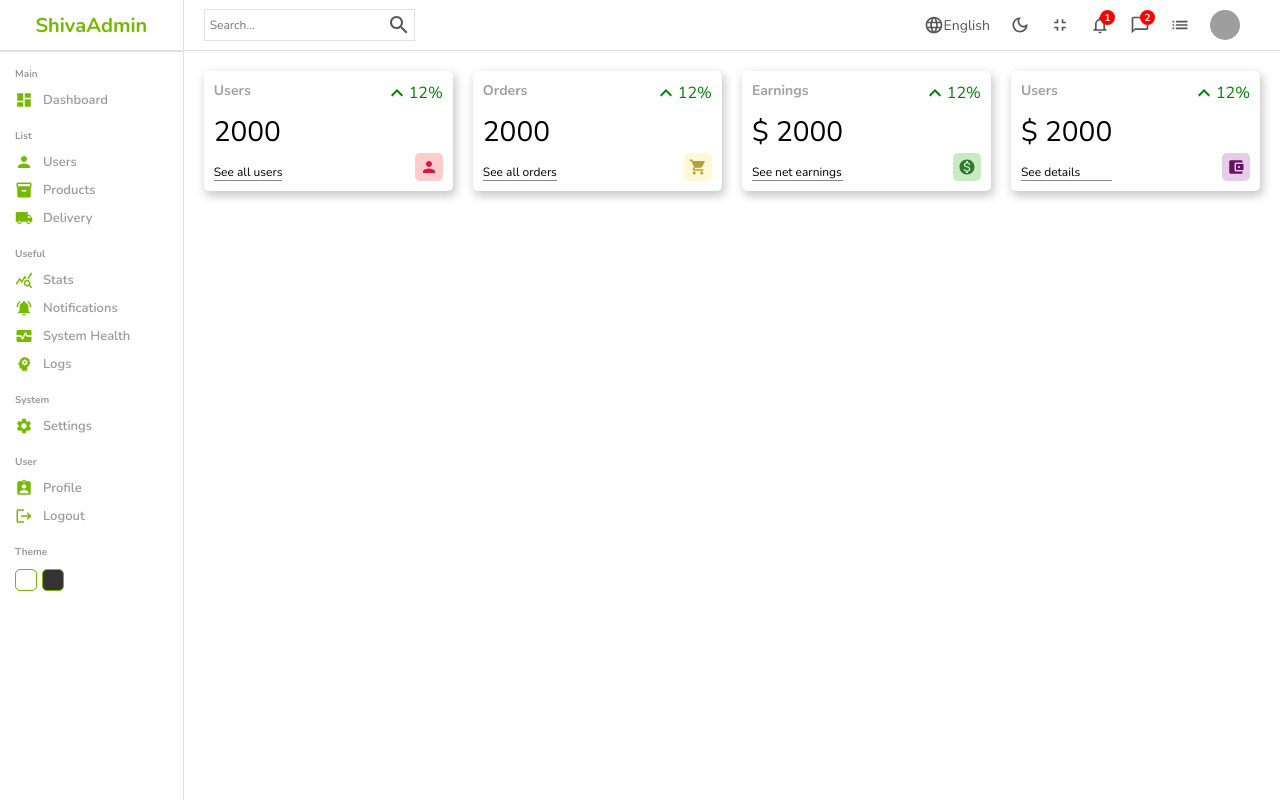
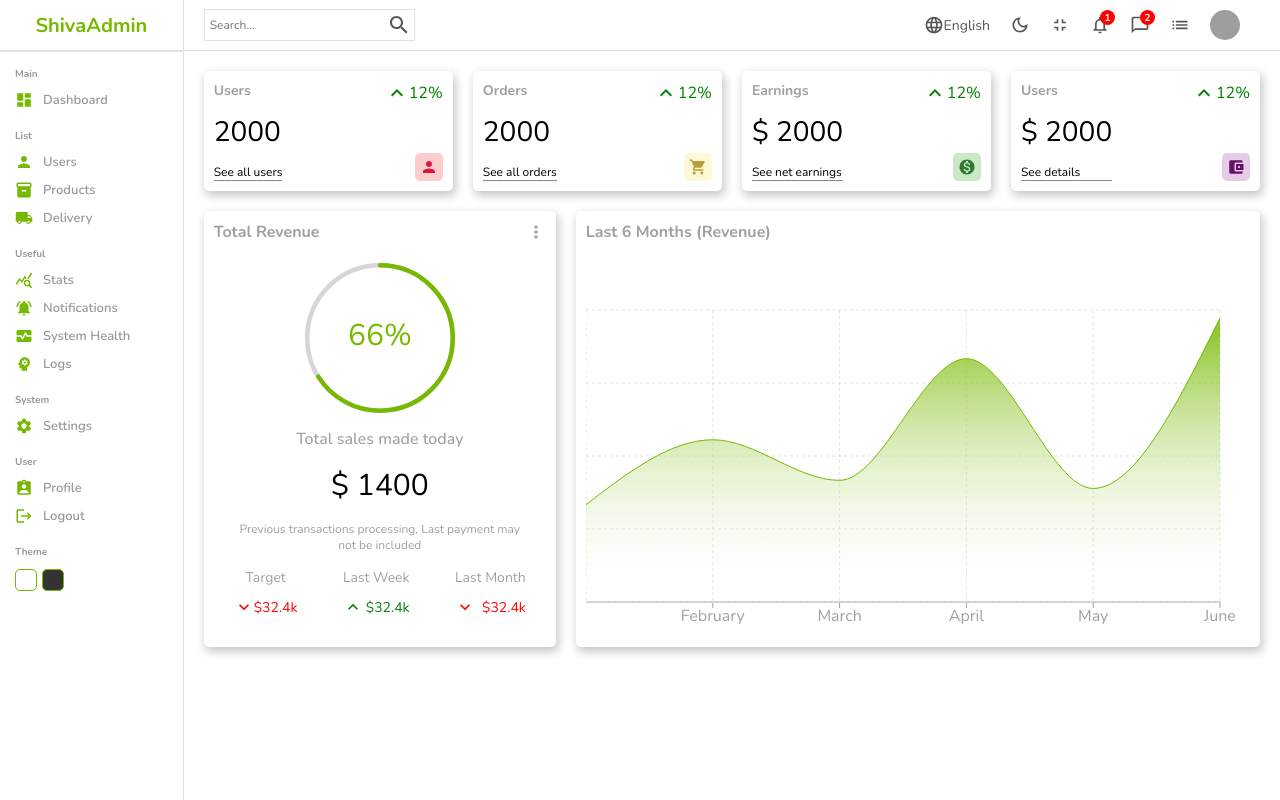
Before and after one commit to Shivanand0297/react-admin-dashboard, a React (Create React App) app: page / in a window 1280 px wide. Built offline with nearby package versions, Linux system fonts and the light colour scheme; grey boxes are pictures that could not be loaded.

Commit message:
done with chart component

```diff
--- a/package.json
+++ b/package.json
@@ -11,9 +11,11 @@
     "@testing-library/react": "^13.4.0",
     "@testing-library/user-event": "^13.5.0",
     "react": "^18.2.0",
+    "react-circular-progressbar": "^2.1.0",
     "react-dom": "^18.2.0",
     "react-router-dom": "^6.8.0",
     "react-scripts": "5.0.1",
+    "recharts": "^2.3.2",
     "sass": "^1.58.0",
     "web-vitals": "^2.1.4"
   },
--- /dev/null
+++ b/src/components/chart/Chart.jsx
@@ -0,0 +1,66 @@
+import {
+  AreaChart,
+  Area,
+  XAxis,
+  YAxis,
+  CartesianGrid,
+  Tooltip,
+  ResponsiveContainer,
+} from "recharts";
+import "./chart.scss";
+
+const data = [
+  { name: "January",
+    Total: 1200
+  },
+  { name: "February",
+    Total: 2000
+  },
+  { name: "March",
+    Total: 1500
+  },
+  { name: "April",
+    Total: 3000
+  },
+  { name: "May",
+    Total: 1400
+  },
+  { name: "June",
+    Total: 3500
+  },
+];
+
+const Chart = () => {
+  return (
+    <div className="chart">
+      <h1 class="title">Last 6 Months (Revenue)</h1>
+      <ResponsiveContainer width="100%" aspect={2/1} >
+        <AreaChart
+          width={730}
+          height={250}
+          data={data}
+          margin={{ top: 10, right: 30, left: 0, bottom: 0 }}
+          >
+          <defs>
+            <linearGradient id="total" x1="0" y1="0" x2="0" y2="1">
+              <stop offset="5%" stopColor="#76b900" stopOpacity={0.8} />
+              <stop offset="95%" stopColor="#f3f9e8" stopOpacity={0} />
+            </linearGradient>
+          </defs>
+          <XAxis dataKey="name" stroke="#a0a0a0" />
+          <CartesianGrid strokeDasharray="3 3" className="chartGrid" /> {/* will change in the dark mode */}
+          <Tooltip />
+          <Area
+            type="monotone"
+            dataKey="Total"
+            stroke="#76b900"
+            fillOpacity={1}
+            fill="url(#total)"
+            />
+        </AreaChart>
+      </ResponsiveContainer>
+    </div>
+  );
+};
+
+export default Chart;
--- /dev/null
+++ b/src/components/chart/chart.scss
@@ -0,0 +1,20 @@
+.chart{
+  flex: 4;
+  box-shadow: 2px 4px 10px 1px rgba(201, 201, 201, 047);
+  padding: 10px;
+  border-radius: 5px;
+  align-self: normal;
+
+  .title{
+      color: var(--gray-color);
+      font-size: 16px;
+      font-weight: bold;
+      margin-bottom: 57px;
+    }
+
+  .chartGrid{
+    stroke: #e4e1e1;
+  }
+
+
+}
--- /dev/null
+++ b/src/components/featured/Featured.jsx
@@ -0,0 +1,51 @@
+import { KeyboardArrowDown, KeyboardArrowUp, MoreVert } from "@mui/icons-material"
+import { buildStyles, CircularProgressbar } from 'react-circular-progressbar';
+import 'react-circular-progressbar/dist/styles.css';
+import "./featured.scss"
+
+const Featured = () => {
+  return (
+    <div className="featured" >
+      <div class="top">
+        <h1 class="title">Total Revenue</h1>
+        <MoreVert fontSize="small" />
+      </div>
+      <div class="bottom">
+        <div class="progressBar">
+          <CircularProgressbar value={66} text={`66%`} strokeWidth={3} styles={ buildStyles({
+            pathColor: "#76b900",
+            textColor: "#76b900"
+          })} />
+        </div>
+        <p class="title">Total sales made today</p>
+        <p class="amount">$ 1400</p>
+        <p class="desc">Previous transactions processing, Last payment may not be included</p>
+        <div class="summary">
+          <div class="item">
+            <div class="itemTitle">Target</div>
+            <div class="itemResult negative">
+              <KeyboardArrowDown fontSize="small" />
+              <div class="resultAmount">$32.4k</div>
+            </div>
+          </div>
+          <div class="item">
+            <div class="itemTitle">Last Week</div>
+            <div class="itemResult positive">
+              <KeyboardArrowUp fontSize="small" />
+              <div class="resultAmount">$32.4k</div>
+            </div>
+          </div>
+          <div class="item">
+            <div class="itemTitle">Last Month</div>
+            <div class="itemResult negative">
+              <KeyboardArrowDown fontSize="small" />
+              <div class="resultAmount">$32.4k</div>
+            </div>
+          </div>
+        </div>
+      </div>
+    </div>
+  )
+}
+
+export default Featured
--- /dev/null
+++ b/src/components/featured/featured.scss
@@ -0,0 +1,83 @@
+.featured{
+  flex: 2;
+  box-shadow: 2px 4px 10px 1px rgba(201, 201, 201, 047);
+  padding: 10px;
+  border-radius: 5px;
+
+    .top{
+      display: flex;
+      align-items: center;
+      justify-content: space-between;
+      color: var(--gray-color);
+
+        .title{
+          font-size: 16px;
+          font-weight: bold;
+        }
+    }
+
+    .bottom{
+      padding: 20px;
+      display: flex;
+      flex-direction: column;
+      align-items: center;
+      justify-content: center;
+      gap: 15px;
+      text-align: center;
+
+        .progressBar{
+          width: 150px;
+          height: 150px;
+        }
+
+        .title{
+          font-weight: 500;
+          color: var(--gray-color);
+        }
+        .amount{
+          font-size: 30px;
+        }
+        .desc{
+          font-weight: 300;
+          font-size: 12px;
+          color: var(--gray-color);
+        }
+
+        .summary{
+          width: 100%;
+          display: flex;
+          align-items: center;
+          justify-content: space-between;
+
+            .item{
+              text-align: center;
+            }
+
+            .itemTitle{
+              font-size: 14px;
+              color: var(--gray-color);
+            }
+
+            .itemResult{
+              display: flex;
+              align-items: center;
+              justify-content: space-between;
+              margin-top: 10px;
+              font-size: 14px;
+
+              &.positive{
+                color: green;
+              }
+              &.negative{
+                color: red;
+              }
+
+            }
+        }
+
+    }
+
+
+
+
+}
--- a/src/components/widget/widget.scss
+++ b/src/components/widget/widget.scss
@@ -15,7 +15,7 @@
       .title{
         font-weight: bold;
         font-size: 14px;
-        color: #a0a0a0;
+        color: var(--gray-color);
       }
 
       .counter{
--- a/src/index.css
+++ b/src/index.css
@@ -8,6 +8,7 @@
   scroll-behavior: smooth;
   --theme-color: #76b900;
   --border-color: #e2e1e1;
+  --gray-color: #a0a0a0;
 }
 
 code {
--- a/src/pages/home/Home.jsx
+++ b/src/pages/home/Home.jsx
@@ -1,6 +1,8 @@
 import Navbar from "../../components/navbar/Navbar"
 import Sidebar from "../../components/sidebar/Sidebar"
 import Widget from "../../components/widget/Widget"
+import Featured from "../../components/featured/Featured"
+import Chart from "../../components/chart/Chart"
 import "./home.scss"
 
 const Home = () => {
@@ -15,6 +17,10 @@ const Home = () => {
           <Widget type="earning" />
           <Widget type="balance" />
         </div>
+        <div class="charts">
+          <Featured/>
+          <Chart/>
+        </div>
       </div>
     </div>
   )
--- a/src/pages/home/home.scss
+++ b/src/pages/home/home.scss
@@ -4,13 +4,16 @@
   .homeContainer{
     flex: 6;
 
-    .widgets{
+    .widgets, .charts{
       display: flex;
       justify-content: space-between;
-      align-items: center;
+      align-items: flex-start;
       padding: 20px;
       gap: 20px;
     }
 
+    .charts{
+      padding: 0px 20px 0px 20px;
+    }
   }
 }
```
Also changed, not shown: 2 other files (tests, documents, lock files or other folders).
